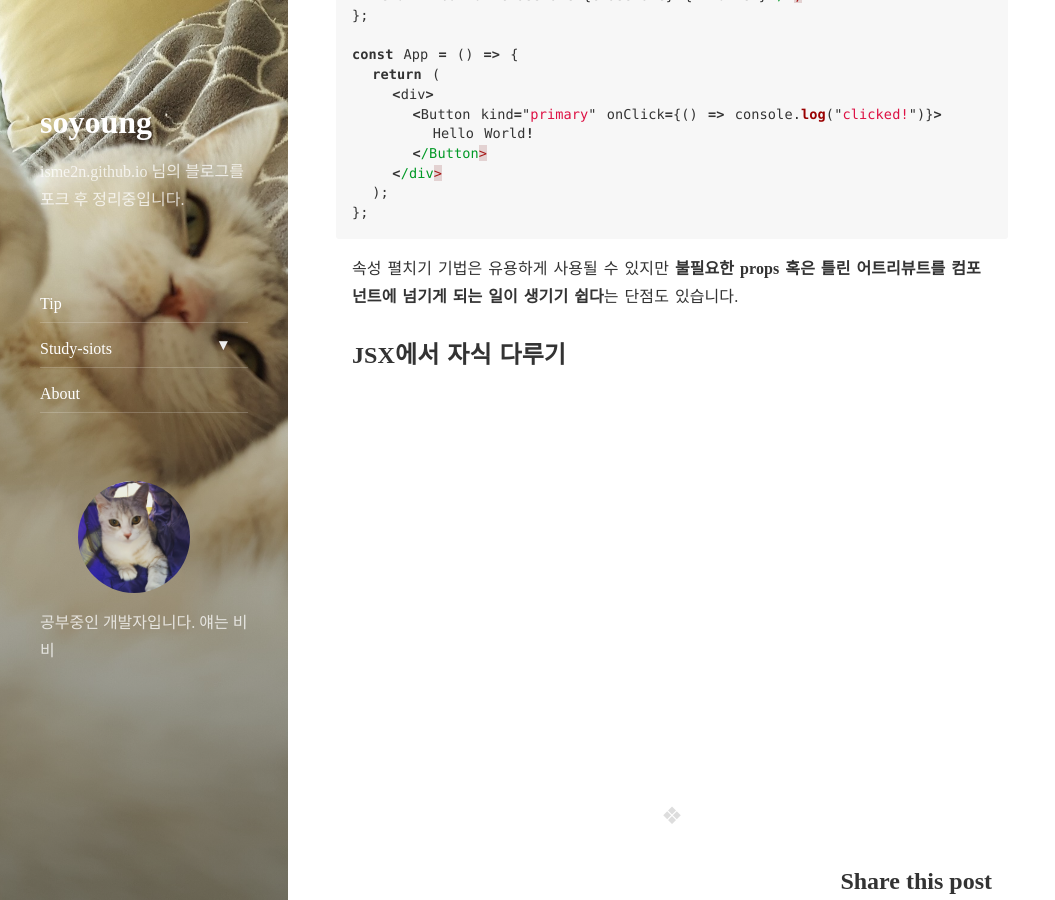
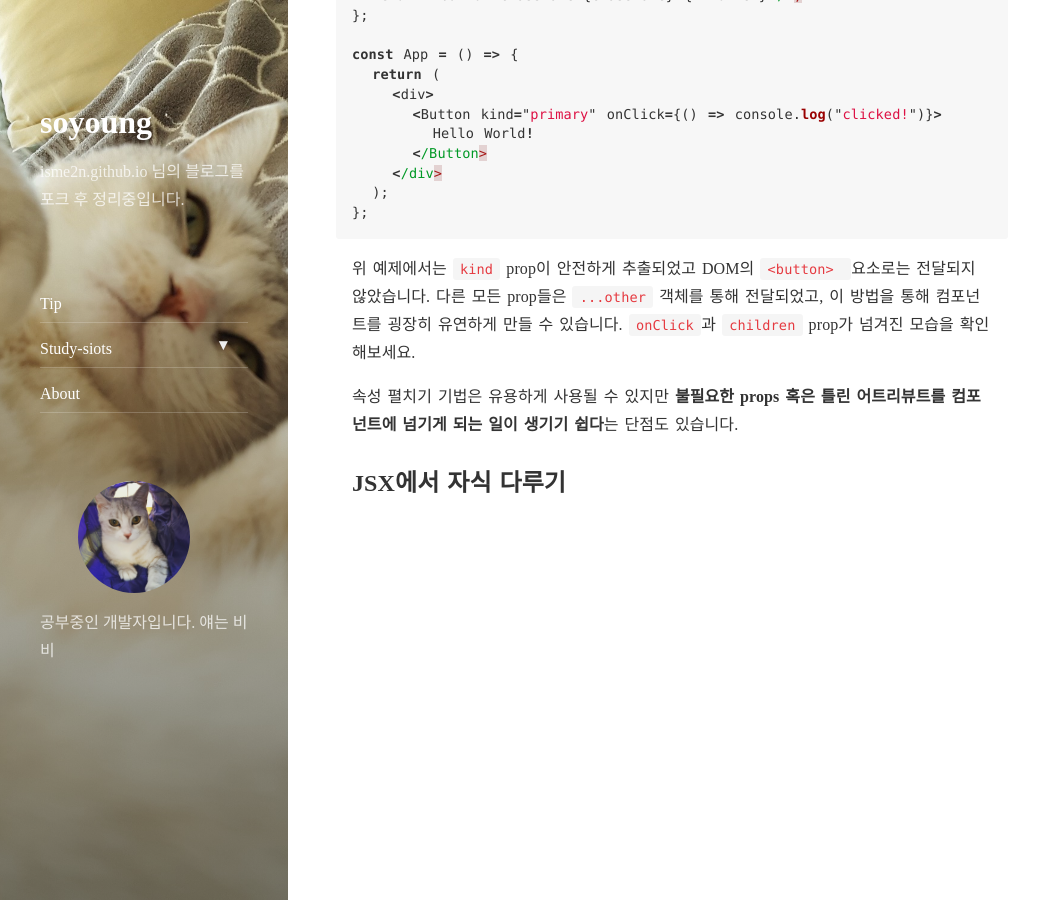
Before and after one commit to ellie-shim/ellie-shim.github.io, a Jekyll site: the page built from _posts/2019-02-11-siots-topic-react.markdown, in a window 1280 px wide and 900 px high, scrolled down 2530 px. Shown: the whole window, without its empty margins (0-1055 px from the left). Built offline with Jekyll 4.4.1, drawn with Linux system fonts in a browser that asks for light colours; nearby versions of some CDN libraries; comment, search, counter and statistics services are not loaded.

Commit message:
이미지 추가

````diff
--- a/_posts/2019-02-11-siots-topic-react.markdown
+++ b/_posts/2019-02-11-siots-topic-react.markdown
@@ -125,6 +125,8 @@ const App = () => {
 };
 ```
 
+위 예제에서는 `kind` prop이 안전하게 추출되었고 DOM의 `<button> `요소로는 전달되지 않았습니다. 다른 모든 prop들은 `...other` 객체를 통해 전달되었고, 이 방법을 통해 컴포넌트를 굉장히 유연하게 만들 수 있습니다. `onClick`과 `children` prop가 넘겨진 모습을 확인해보세요.
+
 속성 펼치기 기법은 유용하게 사용될 수 있지만 **불필요한 props 혹은 틀린 어트리뷰트를 컴포넌트에 넘기게 되는 일이 생기기 쉽다**는 단점도 있습니다.
 
 ## JSX에서 자식 다루기
````
Also changed, not shown: assets/img/topic-t-jsx.PNG (added).
